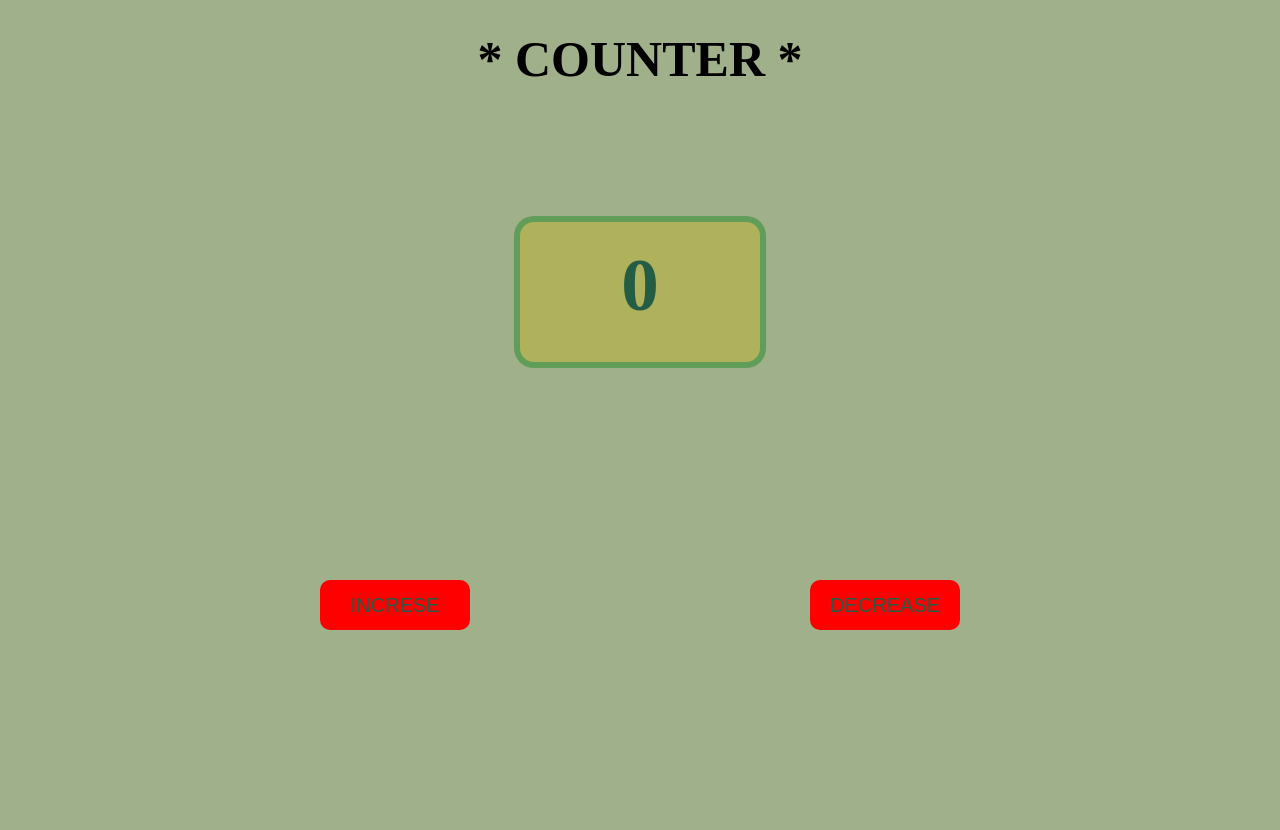
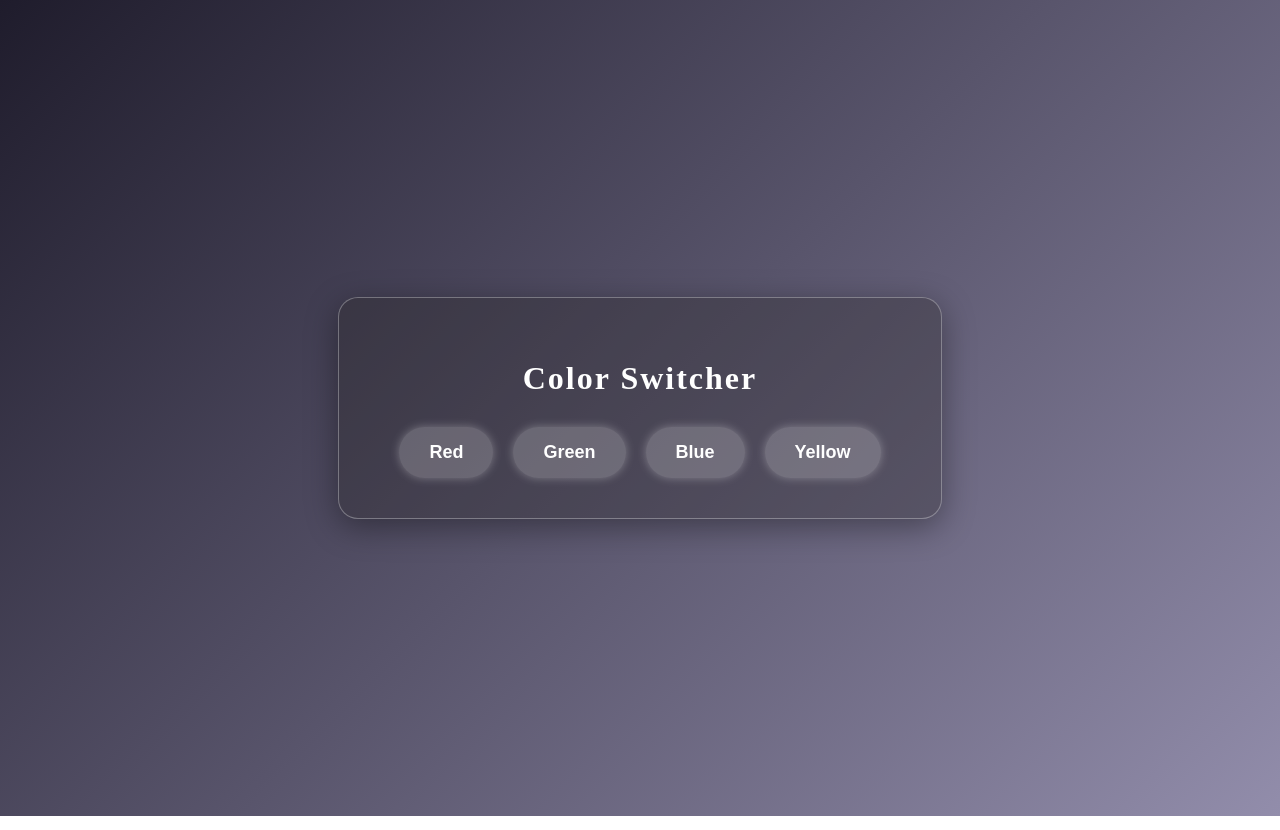
Before and after one commit to HariomPtdr/DOM, a plain HTML site: page index.html in a window 1280 px wide. Drawn offline with Linux system fonts and the light colour scheme.

Commit message:
color changer

```diff
--- a/index.html
+++ b/index.html
@@ -1,19 +1,27 @@
 <!DOCTYPE html>
 <html lang="en">
+
 <head>
     <meta charset="UTF-8">
     <meta name="viewport" content="width=device-width, initial-scale=1.0">
-    <title>Document</title>
+    <title>Color Switcher</title>
     <link rel="stylesheet" href="style.css">
 </head>
+
 <body>
-    <h1> * COUNTER *</h1>
-    <div id="h"> <h2>0</h2> </div>
-    <div id="box">
-        <button id="inc">INCRESE</button>
-    <button id="des">DECREASE</button>
+
+    <div class="box">
+        <h1>Color Switcher</h1>
+
+        <div class="btn-box">
+            <button id="red" class="btn">Red</button>
+            <button id="green" class="btn">Green</button>
+            <button id="blue" class="btn">Blue</button>
+            <button id="yellow" class="btn">Yellow</button>
+        </div>
     </div>
 
-      <script src="script.js"></script>
+    <script src="script.js"></script>
 </body>
+
 </html>
--- a/script.js
+++ b/script.js
@@ -1,19 +1,19 @@
-var h1 = document.querySelector('h1')
-h1.style.color = 'black';
+const buttons = document.querySelectorAll(".btn");
+const body = document.body;
 
-var inc = document.getElementById('inc');
-var des = document.getElementById('des');
-var btn = document.querySelectorAll('button');
-var count = 0;
-var h2 = document.querySelector('h2');
+buttons.forEach(btn => {
+    btn.addEventListener("click", () => {
 
+        buttons.forEach(b => b.classList.remove("active"));
 
-inc.addEventListener('click', function(){
-    count++;
-    h2.innerHTML = count;
+        btn.classList.add("active");
+
+        body.style.background = btn.id;
+
+        if (btn.id === "yellow") {
+            body.style.color = "black";
+        } else {
+            body.style.color = "white";
+        }
+    });
 });
-
-des.addEventListener('click', function(){
-    count--;
-    h2.innerHTML = count;
-});
--- a/style.css
+++ b/style.css
@@ -1,59 +1,52 @@
-*{
-    margin: 0;
-    padding: 0;
-}
-html, body{
-    height: 100%;
-    background-color: rgb(160, 176, 138);
-
-}
-#box{
+body {
+    height: 100vh;
     display: flex;
-    flex-direction: row;
-    align-items:center;
-    justify-content: space-evenly;
-    margin-top: 15%;
-
-}
-h1{
-    text-align: center;
-    color: white;
-    margin-top: 30px;
-    margin-bottom: 20px;
-    font-size: 50px;
-}
- #h{
-    text-align: center;
-    color: rgb(36, 92, 69);
-    background-color: rgb(175, 177, 92);
-}
-#h{
-    border : solid rgba(18, 138, 88, 0.506)  6px;
-    width: 200px;
-    height: 100px;
-    padding : 20px;
-    margin: auto;
-    margin-top: 10%;
-    font-size: 50px;
-    border-radius: 20px;
+    justify-content: center;
+    align-items: center;
+    background: linear-gradient(135deg, #1f1c2c, #928dab);
+    transition: background-color 0.5s ease;
 }
 
-button{
-    width: 150px;
-    height: 50px;
-    font-size: 20px;
-    margin: 20px;
-    border-radius: 10px;
+.box {
+    background: rgba(40, 37, 37, 0.312);
+    box-shadow: 0 8px 32px rgba(0,0,0,0.37);
+    border-radius: 20px;
+    padding: 40px 60px;
+    text-align: center;
+    border: 1px solid rgba(255,255,255,0.3);
+}
+
+h1 {
+    color: white;
+    margin-bottom: 30px;
+    letter-spacing: 2px;
+}
+
+.btn-box {
+    display: flex;
+    gap: 20px;
+}
+
+.btn {
+    padding: 15px 30px;
+    border-radius: 50px;
+    font-size: 18px;
+    font-weight: 600;
     cursor: pointer;
-    background-color: red;
-    align-items: center;
-    justify-content: center;
-    border: 0;
-    color:rgb(36, 92, 69)
+    border: none;
+    color: white;
+    background: rgba(255,255,255,0.2);
+    transition: all 0.3s ease;
+    box-shadow: 0 0 10px rgba(255,255,255,0.3);
 }
-button:hover {
-    background-color: rgb(239, 240, 239);
-    color: red;
-    transition: background-color 300ms ease 200ms, color 300ms ease
 
+.btn:hover {
+    transform: translateY(-5px);
+    box-shadow: 0 0 20px rgba(203, 178, 178, 0.8);
 }
+
+.active {
+    background: black;
+    transform: scale(1.1);
+    border: 2px solid white;
+}
```
